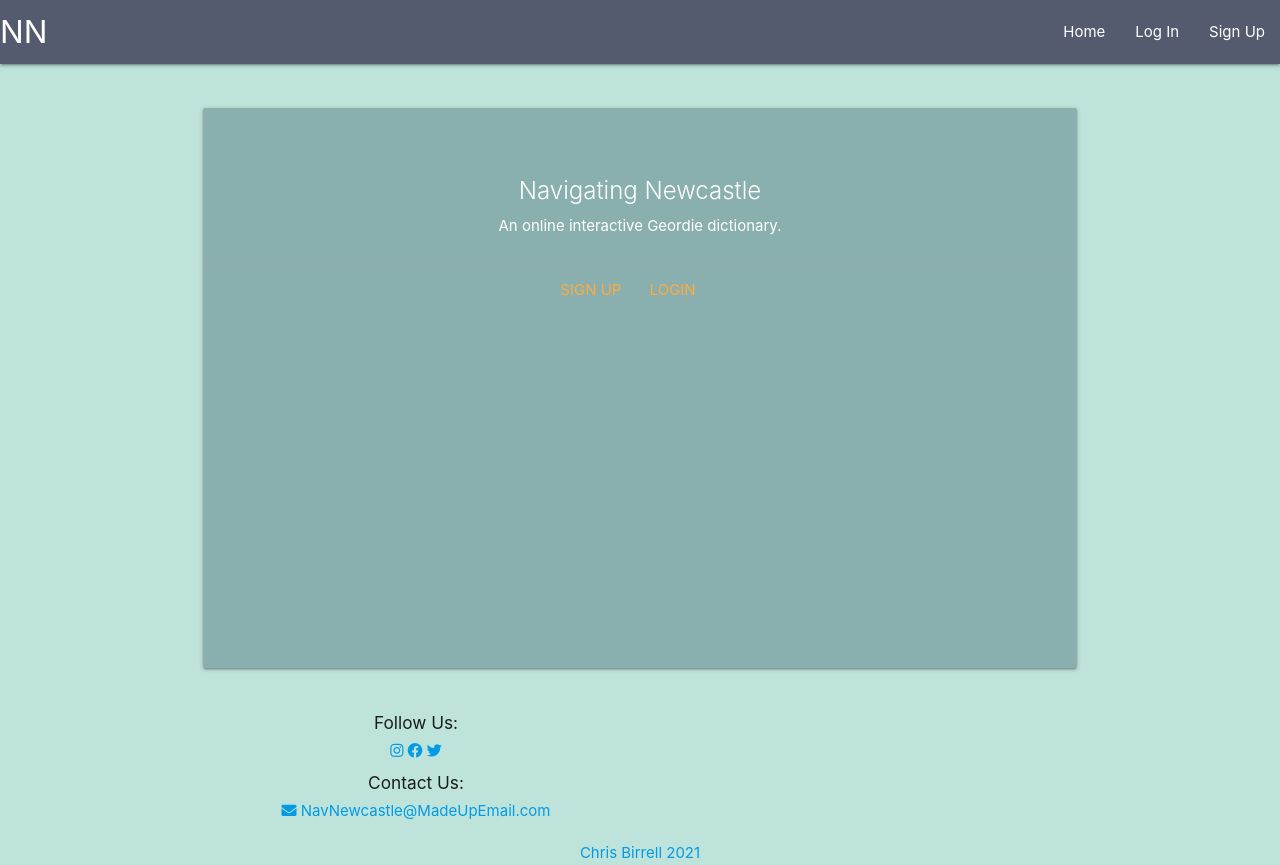
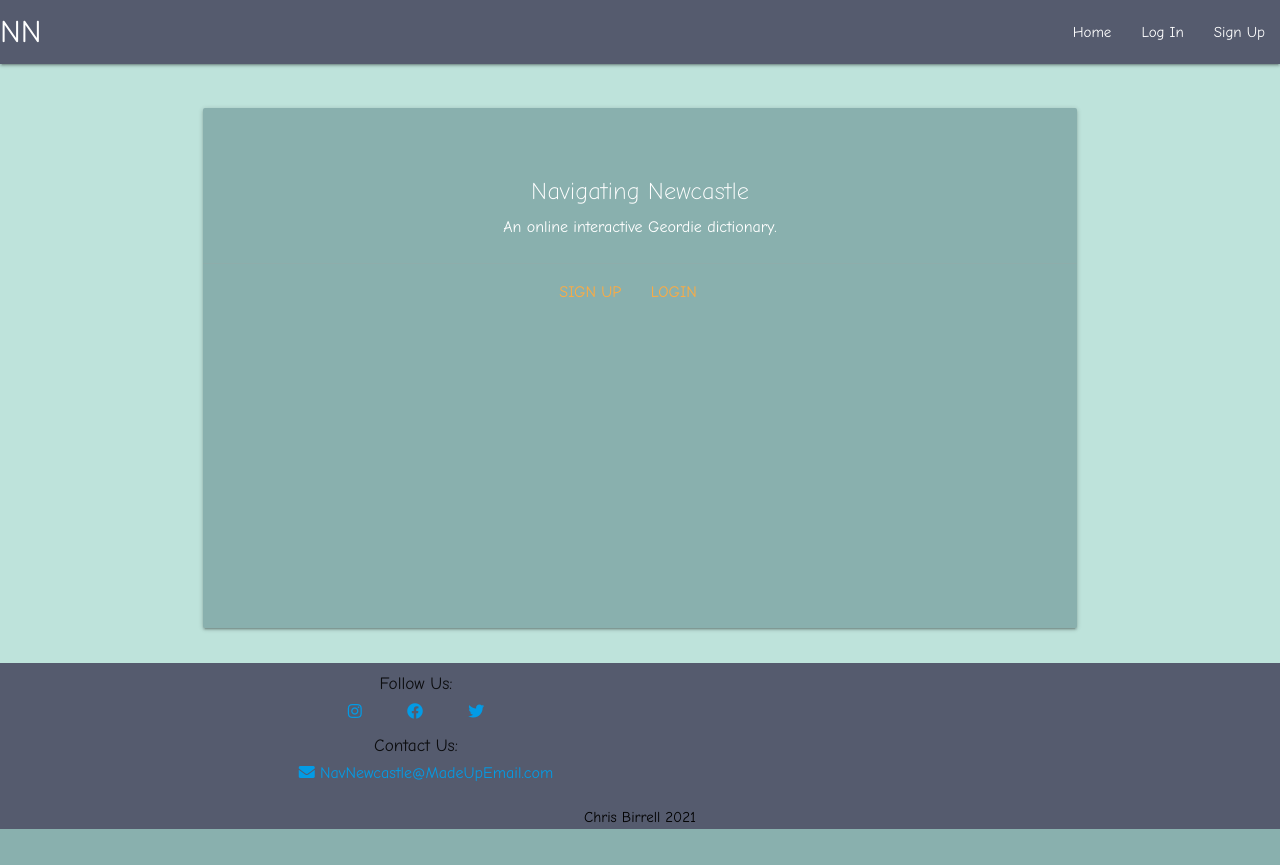
Before and after one commit to Birrellc/Navigating-Newcastle, a Flask app: page / in a window 1280 px wide. After the commit the page ends 829 px from the top, so only its background shows below. Run offline with Flask 2, Linux system fonts and the light colour scheme; some libraries are stand-ins or nearby versions.

Commit message:
Styles: added more styling to base.html and index.html

```diff
--- a/static/css/style.css
+++ b/static/css/style.css
@@ -1,3 +1,8 @@
+
+@import url('https://fonts.googleapis.com/css2?family=Comic+Neue:ital,wght@0,300;0,400;0,700;1,300;1,400;1,700&display=swap');
+
+/* Base */
+
 body {
     height: 100vh;
     margin: 0;
@@ -6,6 +11,9 @@ body {
     display: flex;
     flex-direction: column;
     background-color: #bee3db;
+    font-family: 'Comic Neue', cursive;
+    font-weight: 500;
+    font-size: 16px;
 }
 
 nav {
@@ -14,7 +22,7 @@ nav {
 
 .jumbotron {
     width: 100%;
-    height: 70vh;
+    height: 65vh;
     padding-top: 5%;
     margin-top: 5%;
 }
@@ -22,3 +30,32 @@ nav {
 .card {
     background-color: #89b0ae;
 }
+
+.footer {
+    background-color: #555b6e;
+}
+
+.social-link i {
+    margin: 0px 20px;
+}
+
+i.fa-envelope {
+    margin-right: 0;
+}
+
+.copyright a {
+    color: black;
+    font-size: 1rem;
+}
+
+/* Index.html */
+
+.navigating-header {
+    font-weight:700;
+    font-size: 3rem;
+    padding-bottom: 15%;
+    text-transform: uppercase;
+    font-style: italic;
+    letter-spacing: 2px;
+    margin-right: 2px;
+}
```
